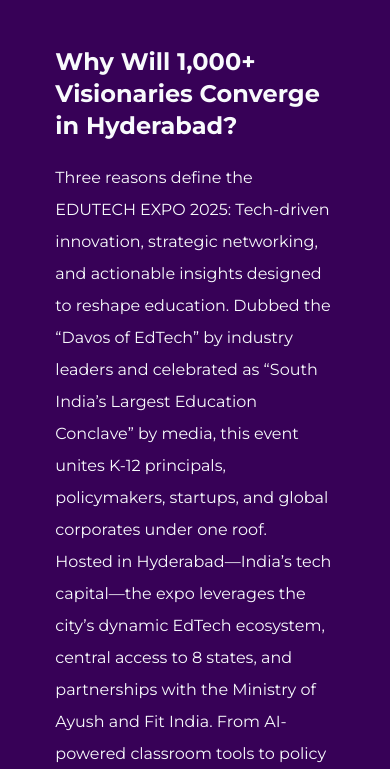
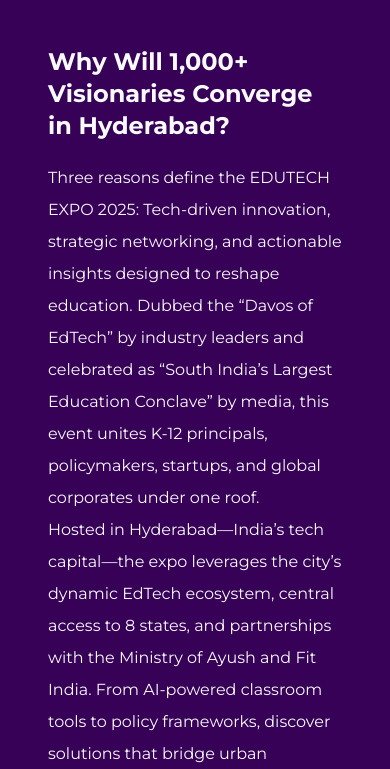
Before and after one commit to TechNexusIQ/EDUTECH-EXPO-2025, a plain HTML site: page index.html in a window 390 px wide. Shown: the part 6675-7444 px from the top of the page. Drawn offline with nearby package versions, Linux system fonts and the light colour scheme.

Commit message:
Update style.css

```diff
--- a/style.css
+++ b/style.css
@@ -925,6 +925,20 @@ background-clip: text;
   line-height: 4rem;
 }
 
+@media (max-width: 768px){
+  .custom-hyderabad2-text {
+    display: flex;
+    align-items: center;
+    justify-content: center;
+    width: 100%;
+
+  }
+  .custom-hyderabad2 h1,
+.custom-hyderabad2 p {
+  width: 100%;
+}
+}
+
 .three-details-section {
   padding: 50px 0px;
   width: 100%;
```
